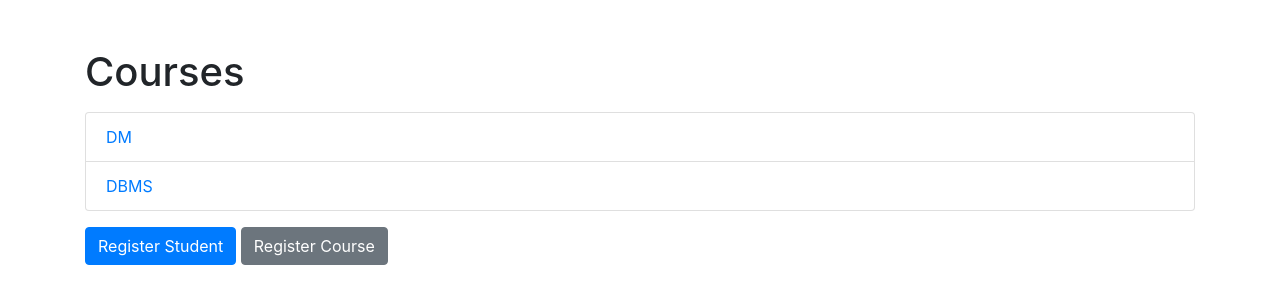
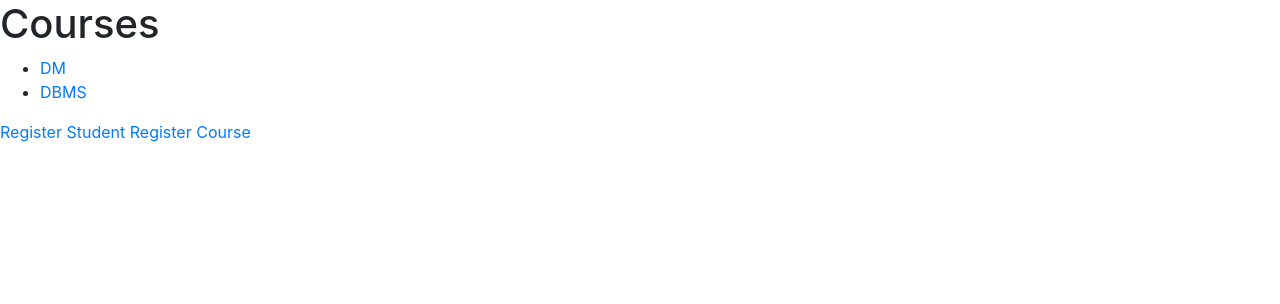
Before and after one commit to suraj0-11/7th-program-fsd, a Django app: page /index/ in a window 1280 px wide. Shown: the top 304 px of the page. Run offline with Django 5.2, Linux system fonts and the light colour scheme; data comes from the database, SQL or seed files in the repository; some libraries are stand-ins or nearby versions.

Commit message:
Update index.html

```diff
--- a/student_course_registration_app/templates/registration/index.html
+++ b/student_course_registration_app/templates/registration/index.html
@@ -1,17 +1,17 @@
 {% extends 'base.html' %}
 {% block content %}
-<div class="container">
-    <h1 class="mt-5">Courses</h1>
-    <ul class="list-group mt-3">
+<div>
+    <h1>Courses</h1>
+    <ul>
         {% for course in courses %}
-            <li class="list-group-item">
+            <li>
                 <a href="{% url 'student_list' course.id %}">{{ course.name }}</a>
             </li>
         {% endfor %}
     </ul>
 
-    <a class="btn btn-primary mt-3" href="{% url 'register_student' %}">Register Student</a>
+    <a href="{% url 'register_student' %}">Register Student</a>
 
-    <a class="btn btn-secondary mt-3" href="{% url 'register_course' %}">Register Course</a>
+    <a href="{% url 'register_course' %}">Register Course</a>
 </div>
 {% endblock %}
```
